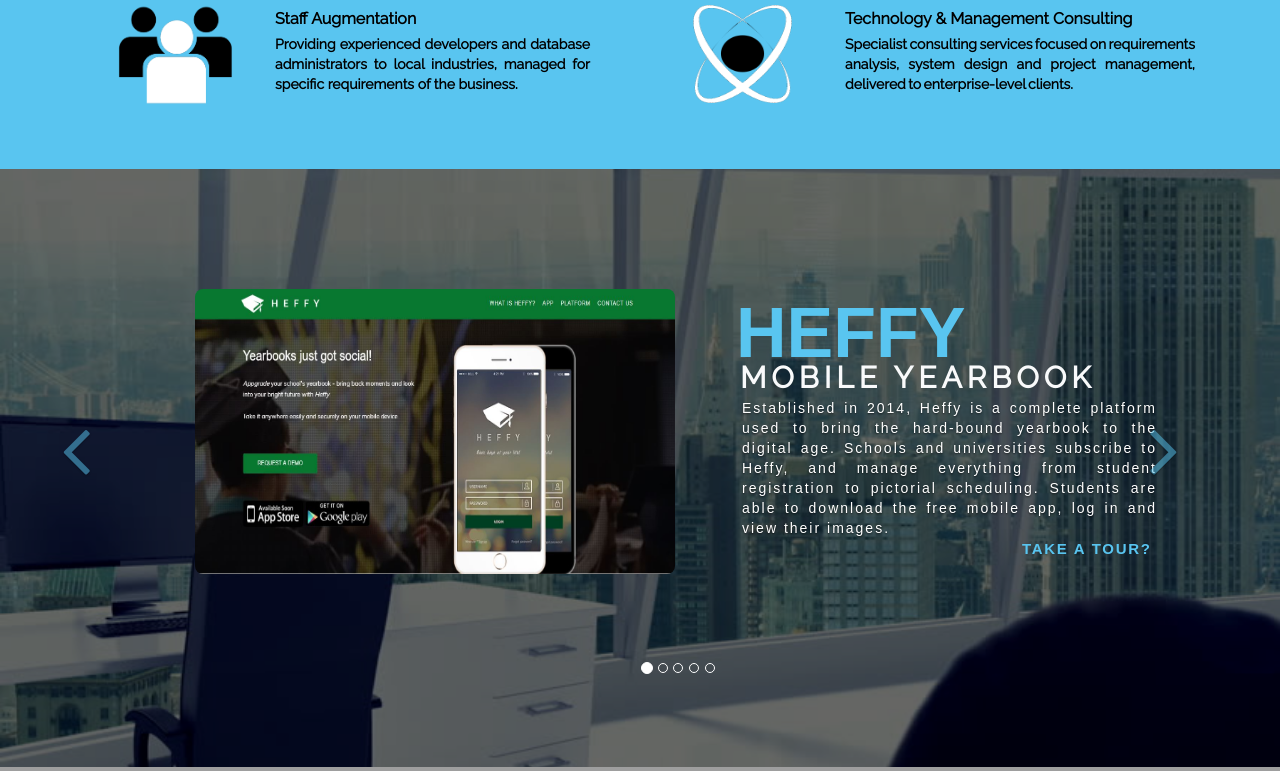
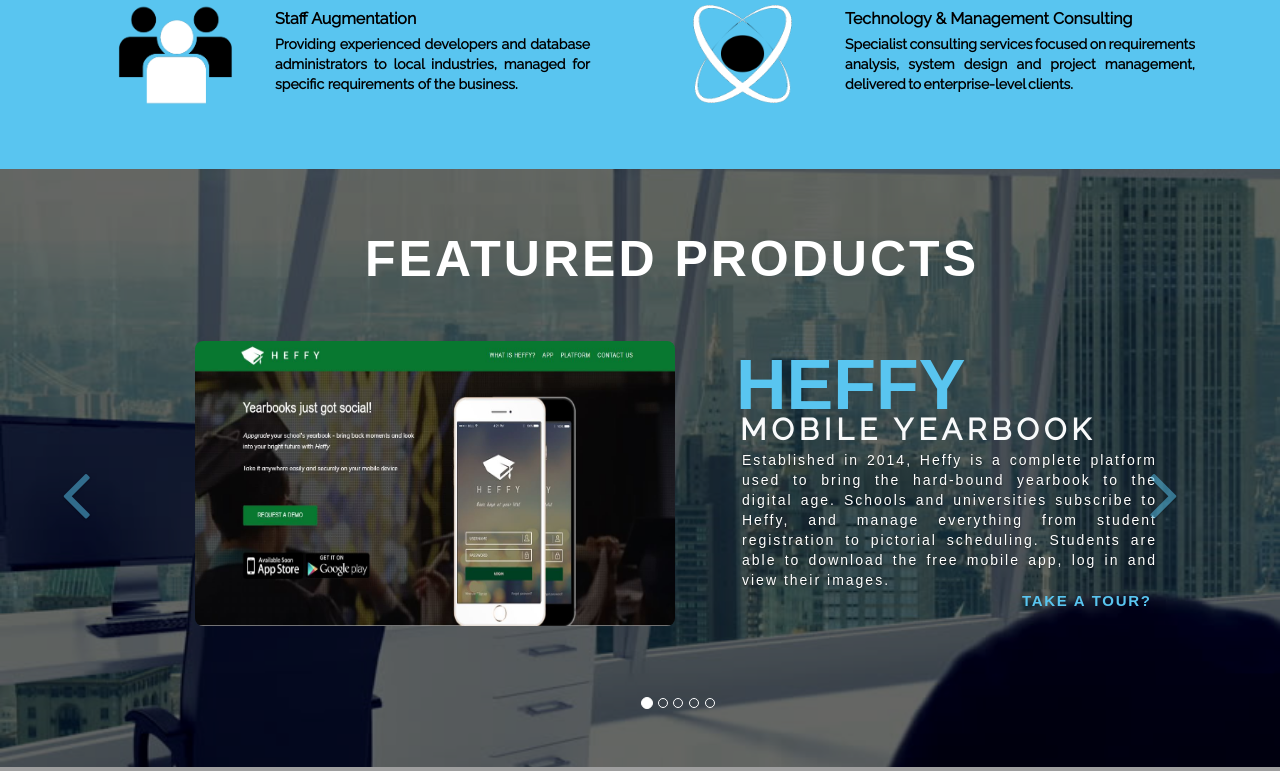
Before and after one commit to Reymond31/nmgwebsite, a CodeIgniter app: page /database/ in a window 1280 px wide. Shown: the part 2536-3307 px from the top of the page. Run offline with CodeIgniter, Linux system fonts and the light colour scheme; some libraries are stand-ins or nearby versions; grey boxes are pictures that could not be loaded.

Commit message:
products

```diff
--- a/application/views/app/nmgwebsite/products.php
+++ b/application/views/app/nmgwebsite/products.php
@@ -8,7 +8,7 @@
       <li data-target="#carousel-example-generic" data-slide-to="5"></li>
     </ol>
     <div class="carousel-inner" role="listbox">
-      <div class="overlaysh"></div>
+      <div class="overlaysh"> <p class="clients2">FEATURED PRODUCTS</p></div>
       <div class="item active">
        <img class="slides" src="<?php echo base_url("assets/img/heffy.jpg")?>" alt="heffy">
           <div class="carousels"><span class="five"> HEFFY </span> <span class="heffy2">MOBILE YEARBOOK</span></div>
--- a/assets/css/products.css
+++ b/assets/css/products.css
@@ -7,11 +7,11 @@
 .carousel-control.left, .carousel-control.right {
   background-image:none !important;
   filter:none !important;
-  margin-top: 40px;
+  margin-top: 63px;
 }
 .carousel-inner>.item>a>img, .carousel-inner>.item>img {
   line-height: 1;
-  margin-top: 120px;
+  margin-top: 172px;
   height: 285px;
   width: 480px;
   margin-left: 195px
@@ -27,18 +27,20 @@
   background-repeat: no-repeat;
   background-size: cover;
 }
+
 .icon-angle-left:before {
   content: "\f104";
-  margin-top: 200px;
+  margin-top: 221px;
   margin-right: 40px;
   color: #59c5f0;
 }
 .slides{
   border-radius: 8px;
+  margin-top:
 }
 .icon-angle-right:before {
   content: "\f105";
-  margin-top: 200px;
+  margin-top: 221px;
   margin-right: 40px;
   color: #59c5f0;
 }
@@ -355,7 +357,7 @@ span.sevens{
 }
 .carousel-indicators {
     position: absolute;
-    bottom: 0px;
+    bottom: -35px;
     left: 55%;
     z-index: 15;
     width: 60%;
@@ -368,3 +370,15 @@ span.sevens{
 #products{
   height:598px;
 }
+
+.clients2 {
+    text-align: center;
+    font-weight: 600;
+    font-size: 50px;
+    margin-top: 55px;
+    margin-bottom: 5%;
+    margin-left: 5%;
+    letter-spacing: 3px;
+    font-family: Arial;
+    color: white;
+}
```
